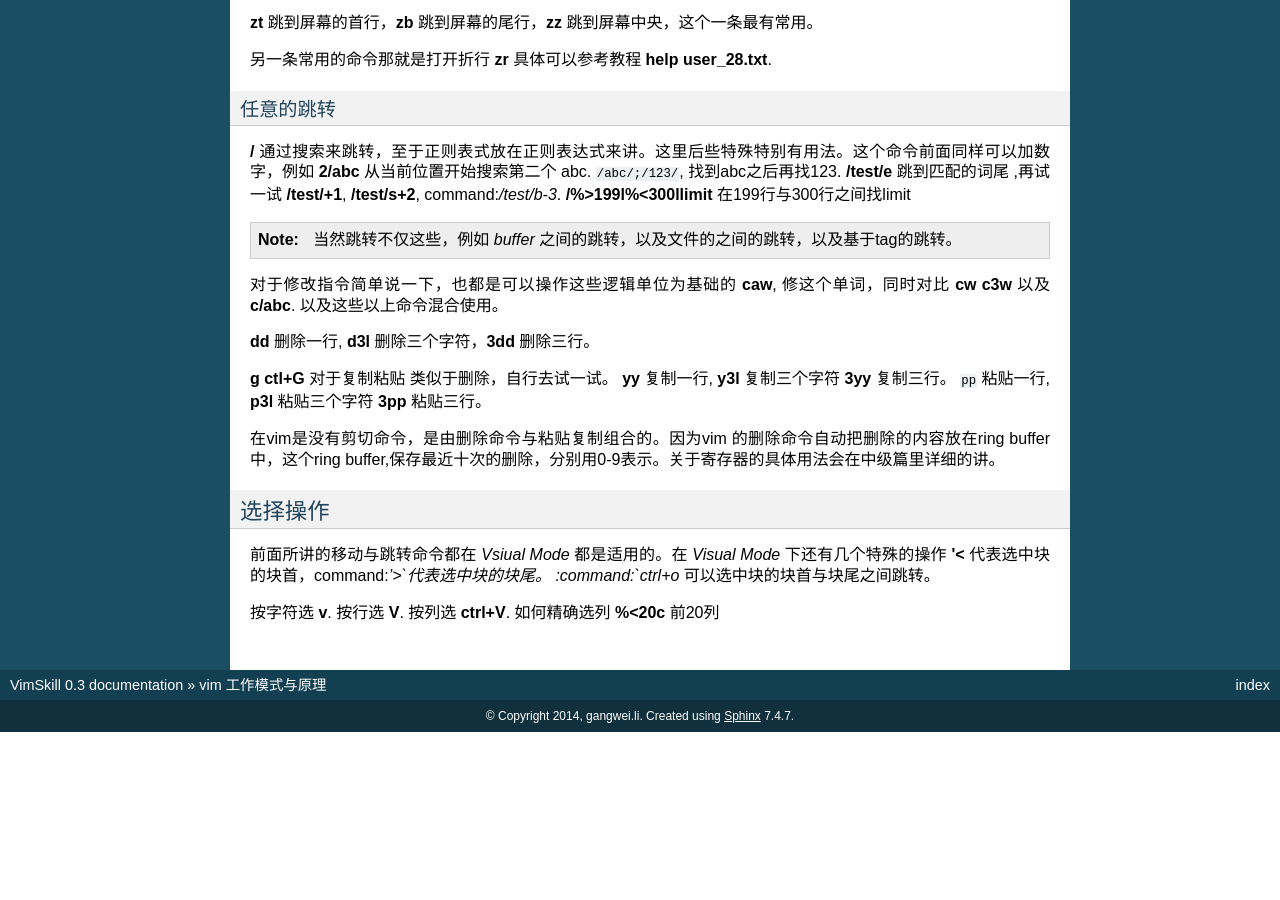
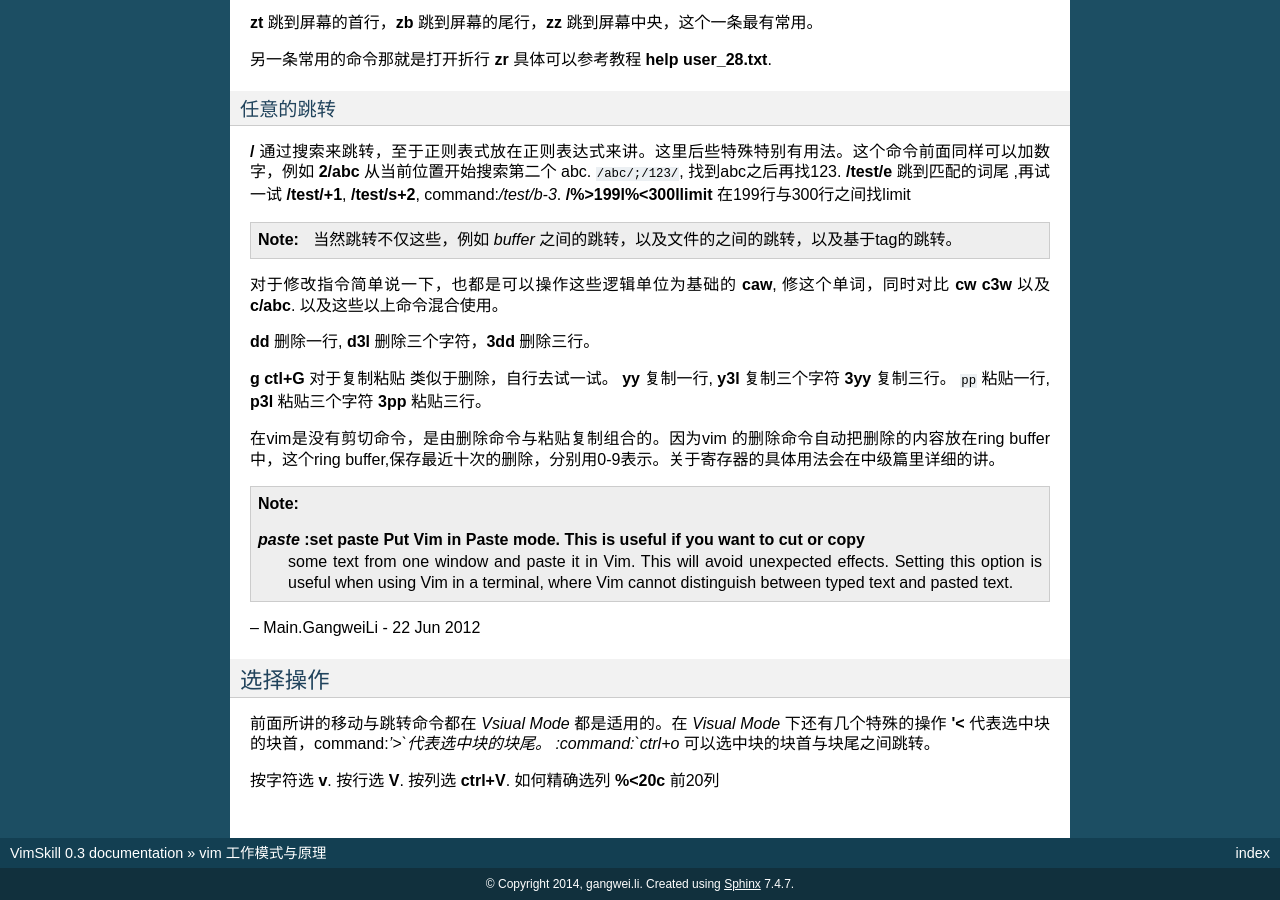
Before and after one commit to gwli/VimSkill, a Sphinx documentation site: the page built from source/Stage_1/vim_modeAndBasic.rst, in a window 1280 px wide and 900 px high, scrolled down 2533 px. Built offline with Sphinx 7.4.7, drawn with Linux system fonts in a browser that asks for light colours; cross-references to code outside the pages are shown as plain code; before the commit the page ends 3265 px from its top, so only the background shows below that.

Commit message:
格式修改

```diff
--- a/source/Stage_1/vim_modeAndBasic.rst
+++ b/source/Stage_1/vim_modeAndBasic.rst
@@ -149,6 +149,15 @@ vim 的字词句
 
 在vim是没有剪切命令，是由删除命令与粘贴复制组合的。因为vim 的删除命令自动把删除的内容放在ring buffer中，这个ring buffer,保存最近十次的删除，分别用0-9表示。关于寄存器的具体用法会在中级篇里详细的讲。
 
+.. note::
+
+   *paste*  :command:`:set paste` Put Vim in Paste mode.  This is useful if you want to cut or copy
+   	some text from one window and paste it in Vim.  This will avoid
+   	unexpected effects.
+   	Setting this option is useful when using Vim in a terminal, where Vim
+   	cannot distinguish between typed text and pasted text.
+
+-- Main.GangweiLi - 22 Jun 2012
 
 选择操作
 ^^^^^^^^
```
Also changed, not shown: source/Stage_1.rst (+4 -28 lines), source/Stage_1/vim_projectManagement.rst (+8 -0 lines), source/Stage_1/vim_regularExpression.rst (added, +16 -0 lines).
